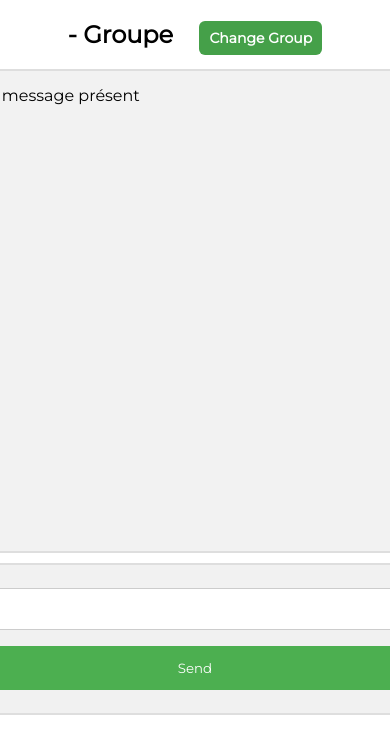
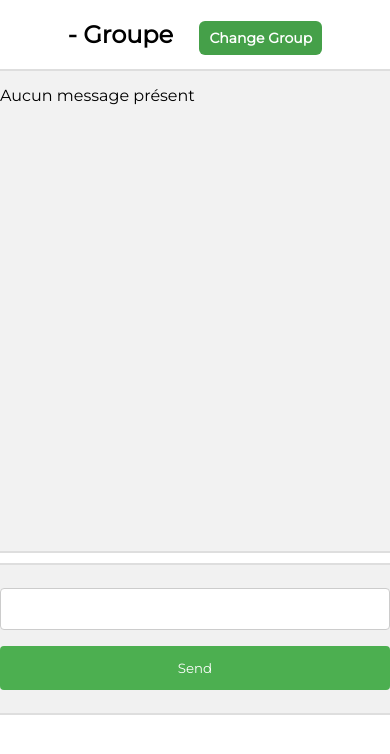
Before and after one commit to afaqir37/Realtime-Chat-App, a Django app: template templates/room.html in a window 390 px wide; the page is wider, and only the part inside the window is pictured. Shown: the top 754 px of that part. Run offline with Django 3.2, Linux system fonts and the light colour scheme; the template is opened without the code that fills it, so the values that code supplies are empty; some libraries are stand-ins or nearby versions.

Commit message:
deployment issue fixed + working on responsiveness of room.html

```diff
--- a/chatapp/settings.py
+++ b/chatapp/settings.py
@@ -26,7 +26,7 @@
 # SECURITY WARNING: don't run with debug turned on in production!
 DEBUG = True
 
-ALLOWED_HOSTS = ['chat-django-1277ed8b42da.herokuapp.com']
+ALLOWED_HOSTS = ['chat-django-1277ed8b42da.herokuapp.com', '127.0.0.1']
 
 BASE_DIR = os.path.dirname(os.path.dirname(__file__))
 TEMPLATE_DIR = os.path.join(BASE_DIR, 'templates')
--- a/templates/room.html
+++ b/templates/room.html
@@ -36,17 +36,21 @@
     border-radius: 5px;
     padding: 15px;
     margin: 10px 0;
-    width: 500PX;
+    width: 500px;
+    max-width: 100%;
 
     }
     #display {
         border: 2px solid #dedede;
-        width: 500PX;
+        width: 500px;
+        max-width: 100%;
         height: 450PX;
         max-height: 450px;
         overflow-y: auto;
         padding: 15px;
     }
+
+
     .darker {
     border-color: #ccc ;
     background-color: #ddd;
```
Also changed, not shown: db.sqlite3.
